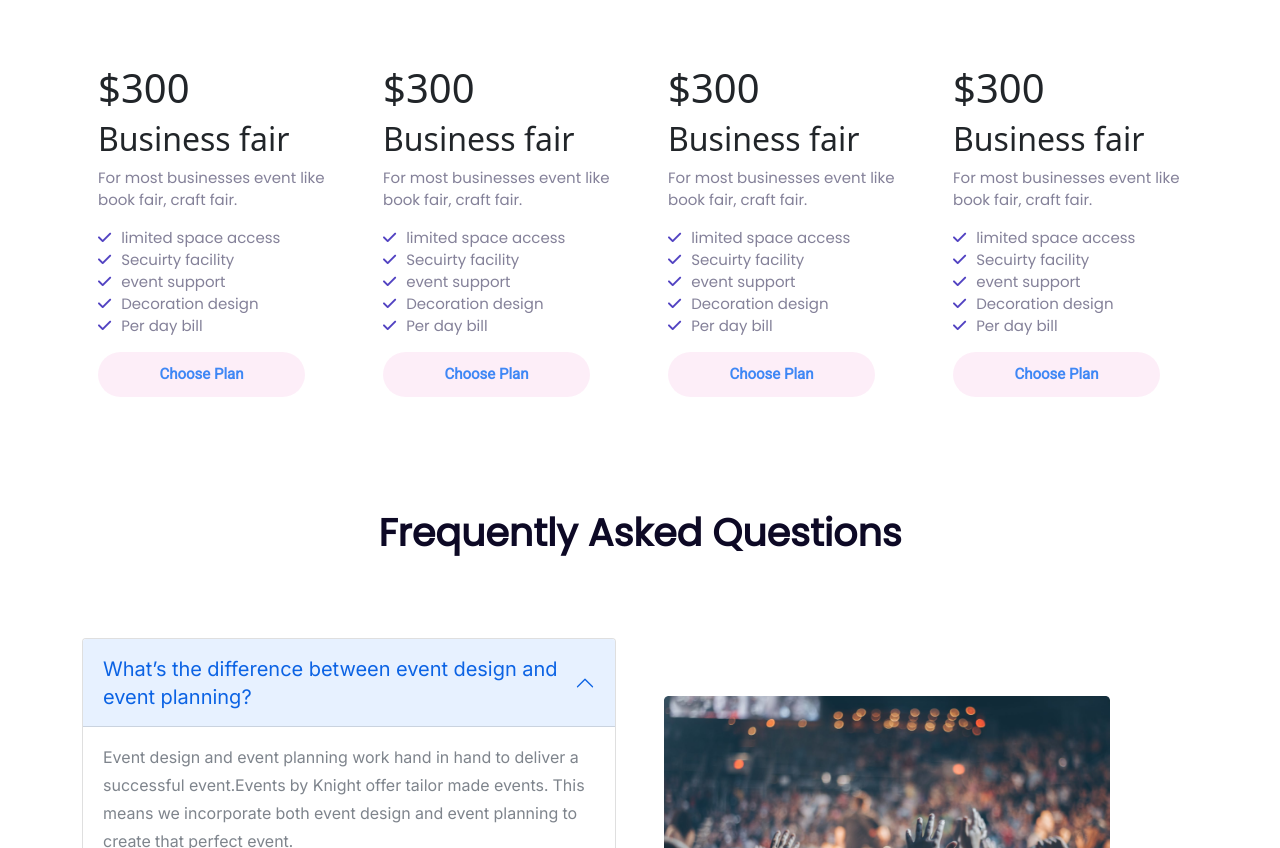
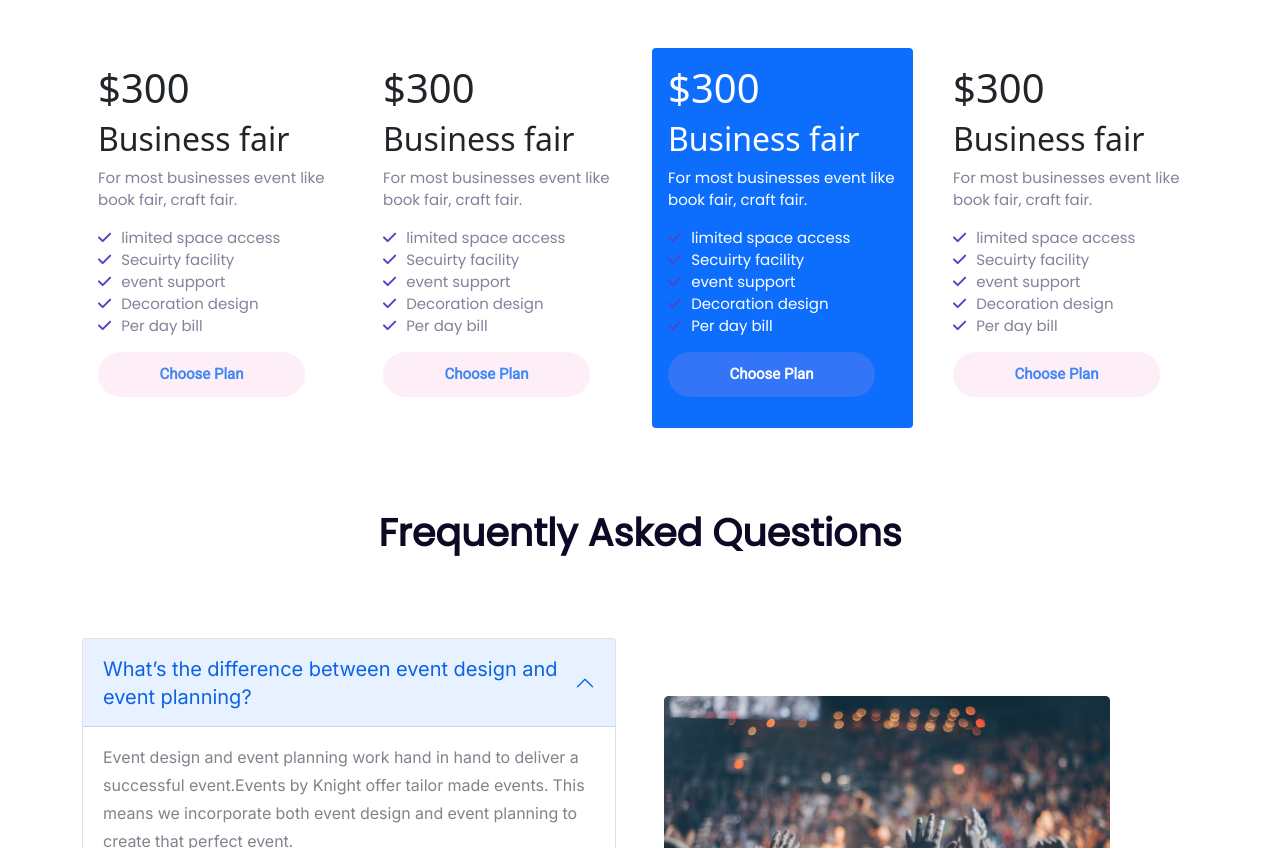
Before and after one commit to montasim/convention-center, a plain HTML site: page index.html in a window 1280 px wide. Shown: the part 998-1846 px from the top of the page. Drawn offline with nearby package versions, Linux system fonts and the light colour scheme.

Commit message:
section pricing

```diff
--- a/css/style.css
+++ b/css/style.css
@@ -152,6 +152,10 @@
   margin: 15px 0;
 }
 
+.section-package-special {
+  color: #ffffff;
+}
+
 .modern-questions-h1 {
   font-family: Poppins;
   font-style: normal;
--- a/index.html
+++ b/index.html
@@ -255,21 +255,26 @@
           </div>
         </div>
         <div class="col">
-          <div class="card h-100 border-0">
+          <div class="card h-100 border-0 bg-primary">
             <div class="card-body">
-              <h1 class="card-title">$300</h1>
-              <h2 class="card-title">Business fair</h2>
-              <p class="card-text section-package-p-li">
+              <h1 class="card-title section-package-special">$300</h1>
+              <h2 class="card-title section-package-special">Business fair</h2>
+              <p class="card-text section-package-p-li section-package-special">
                 For most businesses event like book fair, craft fair.
               </p>
-              <ul class="list-group section-package-p-li">
+              <ul
+                class="list-group section-package-p-li section-package-special"
+              >
                 <li><i class="fas fa-check"></i>limited space access</li>
                 <li><i class="fas fa-check"></i>Secuirty facility</li>
                 <li><i class="fas fa-check"></i>event support</li>
                 <li><i class="fas fa-check"></i>Decoration design</li>
                 <li><i class="fas fa-check"></i>Per day bill</li>
               </ul>
-              <button type="button" class="btn section-package-button">
+              <button
+                type="button"
+                class="btn section-package-button section-package-special"
+              >
                 Choose Plan
               </button>
             </div>
```
